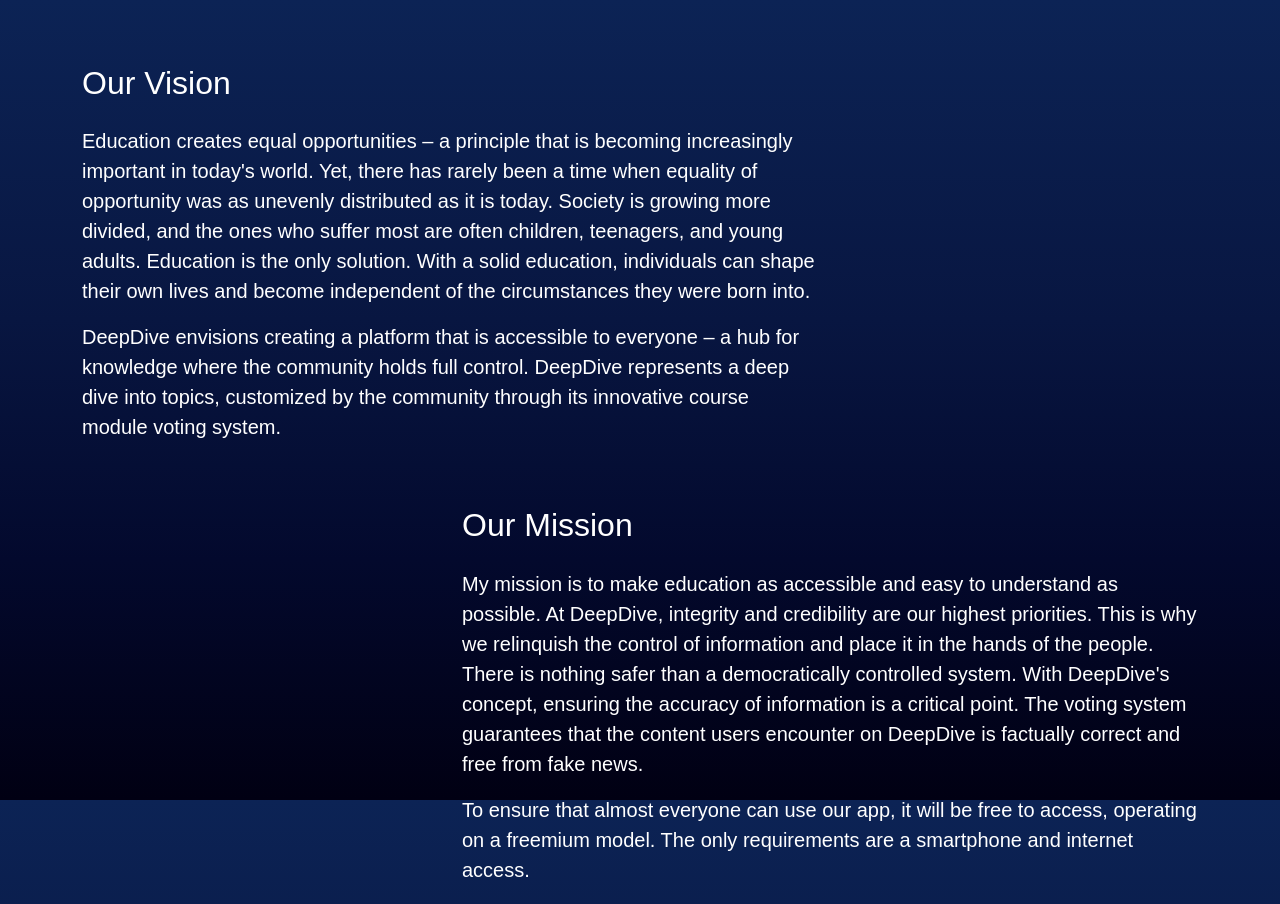
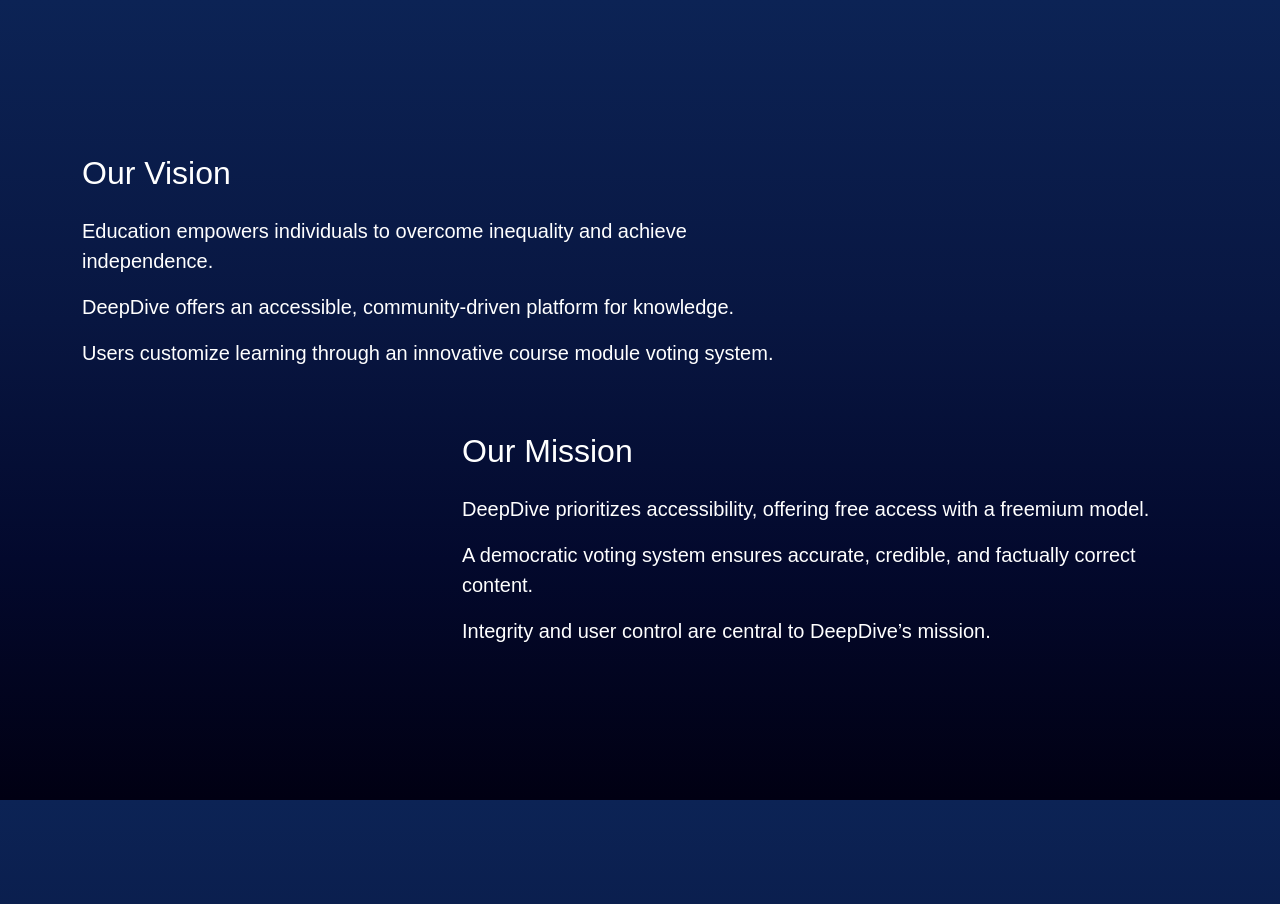
Before and after one commit to azange/DeepDivePage, a plain HTML site: page index.html in a window 1280 px wide. Shown: the part 800-1704 px from the top of the page. Drawn offline with nearby package versions, Linux system fonts and the light colour scheme.

Commit message:
vision and mission changed

```diff
--- a/index.html
+++ b/index.html
@@ -69,8 +69,9 @@
                             <div class="row">
                                 <div class="col-lg-8">
                                     <h2 class="mb-4">Our Vision</h2>
-                                    <p class="lead">Education creates equal opportunities – a principle that is becoming increasingly important in today's world. Yet, there has rarely been a time when equality of opportunity was as unevenly distributed as it is today. Society is growing more divided, and the ones who suffer most are often children, teenagers, and young adults. Education is the only solution. With a solid education, individuals can shape their own lives and become independent of the circumstances they were born into.</p>
-                                    <p class="lead">DeepDive envisions creating a platform that is accessible to everyone – a hub for knowledge where the community holds full control. DeepDive represents a deep dive into topics, customized by the community through its innovative course module voting system.</p>
+                                    <p class="lead">Education empowers individuals to overcome inequality and achieve independence.</p>
+                                    <p class="lead">DeepDive offers an accessible, community-driven platform for knowledge.</p>
+                                    <p class="lead">Users customize learning through an innovative course module voting system.</p>
                                 </div>
                             </div>
                         </div>
@@ -80,8 +81,9 @@
                             <div class="row justify-content-end">
                                 <div class="col-lg-8 ms-auto">
                                     <h2 class="mb-4">Our Mission</h2>
-                                    <p class="lead">My mission is to make education as accessible and easy to understand as possible. At DeepDive, integrity and credibility are our highest priorities. This is why we relinquish the control of information and place it in the hands of the people. There is nothing safer than a democratically controlled system. With DeepDive's concept, ensuring the accuracy of information is a critical point. The voting system guarantees that the content users encounter on DeepDive is factually correct and free from fake news.</p>
-                                    <p class="lead">To ensure that almost everyone can use our app, it will be free to access, operating on a freemium model. The only requirements are a smartphone and internet access.</p>
+                                    <p class="lead">DeepDive prioritizes accessibility, offering free access with a freemium model.</p>
+                                    <p class="lead">A democratic voting system ensures accurate, credible, and factually correct content.</p>
+                                    <p class="lead">Integrity and user control are central to DeepDive’s mission.</p>
                                 </div>
                             </div>
                         </div>
```
